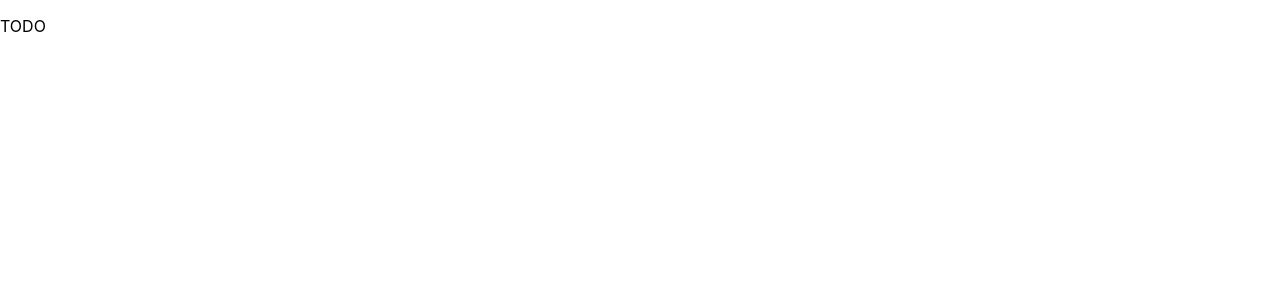
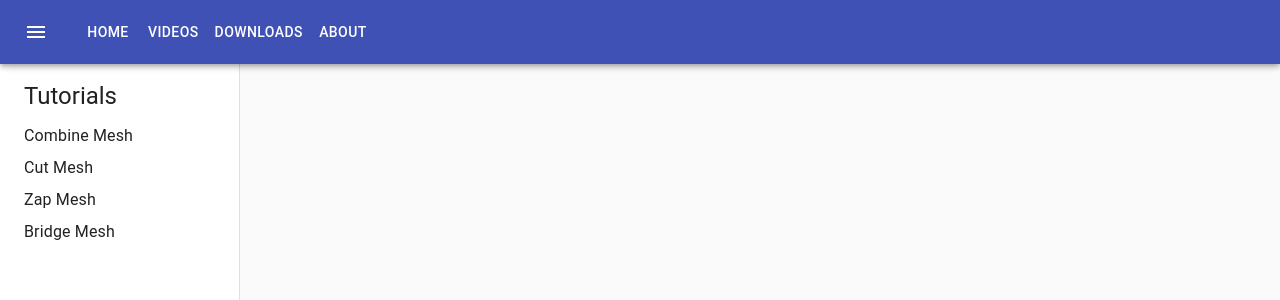
Before and after one commit to bentzen-andy/hw-cad-tools, a React (Create React App) app: page / in a window 1280 px wide. Shown: the top 300 px of the page. Built offline with nearby package versions, Linux system fonts and the light colour scheme.

Commit message:
add navbar and sidebar

```diff
--- a/package.json
+++ b/package.json
@@ -4,6 +4,9 @@
  "version": "0.1.0",
  "private": true,
  "dependencies": {
+  "@fontsource/roboto": "^4.5.0",
+  "@material-ui/core": "^4.12.2",
+  "@material-ui/icons": "^4.11.2",
   "@testing-library/jest-dom": "^5.14.1",
   "@testing-library/react": "^11.2.7",
   "@testing-library/user-event": "^12.8.3",
--- a/src/App.js
+++ b/src/App.js
@@ -1,11 +1,17 @@
-import logo from './logo.svg';
 import './App.css';
+import Navbar from './components/Navbar';
+import Jumbotron from './components/Jumbotron';
+import ButtonAppBar from './components/ButtonAppBar';
+import FormPropsTextFields from './components/FormPropsTextFields';
+import ClippedDrawer from './components/ClippedDrawer';
 
 function App() {
   return (
-    <>
-      <p>TODO</p>
-    </>
+    <div className="App">
+      {/* <Navbar activeLink="home" /> */}
+      <ButtonAppBar />
+      <ClippedDrawer />
+    </div>
   );
 }
 
--- /dev/null
+++ b/src/components/ButtonAppBar.js
@@ -0,0 +1,50 @@
+import React from 'react';
+import { makeStyles } from '@material-ui/core/styles';
+import AppBar from '@material-ui/core/AppBar';
+import Toolbar from '@material-ui/core/Toolbar';
+import Typography from '@material-ui/core/Typography';
+import Button from '@material-ui/core/Button';
+import IconButton from '@material-ui/core/IconButton';
+import MenuIcon from '@material-ui/icons/Menu';
+
+const useStyles = makeStyles((theme) => ({
+  root: {
+    flexGrow: 1,
+  },
+  menuButton: {
+    marginRight: theme.spacing(2),
+  },
+  title: {
+    flexGrow: 1,
+  },
+  appBar: {
+    zIndex: theme.zIndex.drawer + 1,
+  },
+  spacing: {
+    paddingBottom: theme.spacing(10),
+  },
+}));
+
+export default function ButtonAppBar() {
+  const classes = useStyles();
+
+  return (
+    <div className={classes.root}>
+      <AppBar position="fixed" className={classes.appBar}>
+        <Toolbar>
+          <IconButton edge="start" className={classes.menuButton} color="inherit" aria-label="menu">
+            <MenuIcon />
+          </IconButton>
+          {/* <Typography variant="h6" className={classes.title}>
+            News
+          </Typography> */}
+          <Button color="inherit">Home</Button>
+          <Button color="inherit">Videos</Button>
+          <Button color="inherit">Downloads</Button>
+          <Button color="inherit">About</Button>
+        </Toolbar>
+      </AppBar>
+      <div className={classes.spacing}></div>
+    </div>
+  );
+}
--- /dev/null
+++ b/src/components/ClippedDrawer.js
@@ -0,0 +1,92 @@
+import React from 'react';
+import { makeStyles } from '@material-ui/core/styles';
+import Drawer from '@material-ui/core/Drawer';
+import AppBar from '@material-ui/core/AppBar';
+import CssBaseline from '@material-ui/core/CssBaseline';
+import Toolbar from '@material-ui/core/Toolbar';
+import List from '@material-ui/core/List';
+import Typography from '@material-ui/core/Typography';
+import Divider from '@material-ui/core/Divider';
+import ListItem from '@material-ui/core/ListItem';
+import ListItemIcon from '@material-ui/core/ListItemIcon';
+import ListItemText from '@material-ui/core/ListItemText';
+import InboxIcon from '@material-ui/icons/MoveToInbox';
+import MailIcon from '@material-ui/icons/Mail';
+
+const drawerWidth = 240;
+
+const useStyles = makeStyles((theme) => ({
+  root: {
+    display: 'flex',
+  },
+  appBar: {
+    zIndex: theme.zIndex.drawer + 1,
+  },
+  drawer: {
+    width: drawerWidth,
+    flexShrink: 0,
+  },
+  drawerPaper: {
+    width: drawerWidth,
+  },
+  drawerContainer: {
+    overflow: 'auto',
+  },
+  content: {
+    flexGrow: 1,
+    padding: theme.spacing(3),
+  },
+  title: {
+    display: 'flex',
+    paddingLeft: theme.spacing(3),
+    paddingTop: theme.spacing(2),
+  },
+  listItem: {
+    display: 'flex',
+    paddingLeft: theme.spacing(3),
+    paddingTop: theme.spacing(0),
+    marginTop: theme.spacing(0),
+    paddingBottom: theme.spacing(0),
+    marginBottom: theme.spacing(0),
+  },
+}));
+
+export default function ClippedDrawer() {
+  const classes = useStyles();
+
+  return (
+    <div className={classes.root}>
+      <CssBaseline />
+      <Drawer
+        className={classes.drawer}
+        variant="permanent"
+        classes={{
+          paper: classes.drawerPaper,
+        }}
+      >
+        <Toolbar />
+        <div className={classes.drawerContainer}>
+          <Typography variant="h5" className={classes.title}>
+            Tutorials
+          </Typography>
+          <List>
+            {['Combine Mesh', 'Cut Mesh', 'Zap Mesh', 'Bridge Mesh'].map((text, index) => (
+              <ListItem button key={text} className={classes.listItem}>
+                <ListItemText primary={text} />
+              </ListItem>
+            ))}
+          </List>
+          {/* <Divider />
+          <List>
+            {['All mail', 'Trash', 'Spam'].map((text, index) => (
+              <ListItem button key={text}>
+                <ListItemIcon>{index % 2 === 0 ? <InboxIcon /> : <MailIcon />}</ListItemIcon>
+                <ListItemText primary={text} />
+              </ListItem>
+            ))}
+          </List> */}
+        </div>
+      </Drawer>
+    </div>
+  );
+}
--- /dev/null
+++ b/src/components/FormPropsTextFields.js
@@ -0,0 +1,152 @@
+import React from 'react';
+import TextField from '@material-ui/core/TextField';
+import { makeStyles } from '@material-ui/core/styles';
+
+const useStyles = makeStyles((theme) => ({
+  root: {
+    '& .MuiTextField-root': {
+      margin: theme.spacing(1),
+      width: '25ch',
+    },
+  },
+}));
+
+export default function FormPropsTextFields() {
+  const classes = useStyles();
+
+  return (
+    <form className={classes.root} noValidate autoComplete="off">
+      <div>
+        <TextField required id="standard-required" label="Required" defaultValue="Hello World" />
+        <TextField disabled id="standard-disabled" label="Disabled" defaultValue="Hello World" />
+        <TextField
+          id="standard-password-input"
+          label="Password"
+          type="password"
+          autoComplete="current-password"
+        />
+        <TextField
+          id="standard-read-only-input"
+          label="Read Only"
+          defaultValue="Hello World"
+          InputProps={{
+            readOnly: true,
+          }}
+        />
+        <TextField
+          id="standard-number"
+          label="Number"
+          type="number"
+          InputLabelProps={{
+            shrink: true,
+          }}
+        />
+        <TextField id="standard-search" label="Search field" type="search" />
+        <TextField
+          id="standard-helperText"
+          label="Helper text"
+          defaultValue="Default Value"
+          helperText="Some important text"
+        />
+      </div>
+      <div>
+        <TextField
+          required
+          id="filled-required"
+          label="Required"
+          defaultValue="Hello World"
+          variant="filled"
+        />
+        <TextField
+          disabled
+          id="filled-disabled"
+          label="Disabled"
+          defaultValue="Hello World"
+          variant="filled"
+        />
+        <TextField
+          id="filled-password-input"
+          label="Password"
+          type="password"
+          autoComplete="current-password"
+          variant="filled"
+        />
+        <TextField
+          id="filled-read-only-input"
+          label="Read Only"
+          defaultValue="Hello World"
+          InputProps={{
+            readOnly: true,
+          }}
+          variant="filled"
+        />
+        <TextField
+          id="filled-number"
+          label="Number"
+          type="number"
+          InputLabelProps={{
+            shrink: true,
+          }}
+          variant="filled"
+        />
+        <TextField id="filled-search" label="Search field" type="search" variant="filled" />
+        <TextField
+          id="filled-helperText"
+          label="Helper text"
+          defaultValue="Default Value"
+          helperText="Some important text"
+          variant="filled"
+        />
+      </div>
+      <div>
+        <TextField
+          required
+          id="outlined-required"
+          label="Required"
+          defaultValue="Hello World"
+          variant="outlined"
+        />
+        <TextField
+          disabled
+          id="outlined-disabled"
+          label="Disabled"
+          defaultValue="Hello World"
+          variant="outlined"
+        />
+        <TextField
+          id="outlined-password-input"
+          label="Password"
+          type="password"
+          autoComplete="current-password"
+          variant="outlined"
+        />
+        <TextField
+          id="outlined-read-only-input"
+          label="Read Only"
+          defaultValue="Hello World"
+          InputProps={{
+            readOnly: true,
+          }}
+          variant="outlined"
+        />
+        <TextField
+          id="outlined-number"
+          label="Number"
+          type="number"
+          InputLabelProps={{
+            shrink: true,
+          }}
+          variant="outlined"
+        />
+        <TextField id="outlined-search" label="Search field" type="search" variant="outlined" />
+        <TextField
+          id="outlined-helperText"
+          label="Helper text"
+          defaultValue="Default Value"
+          helperText="Some important text"
+          variant="outlined"
+        />
+      </div>
+    </form>
+  );
+}
```
Also changed, not shown: 1 other file (tests, documents, lock files or other folders). Lines whose indentation alone changed are shown as unchanged.
